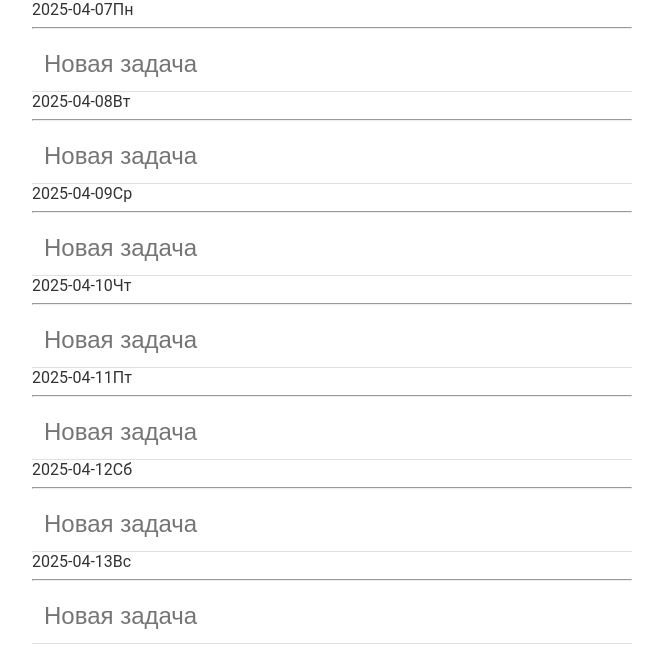
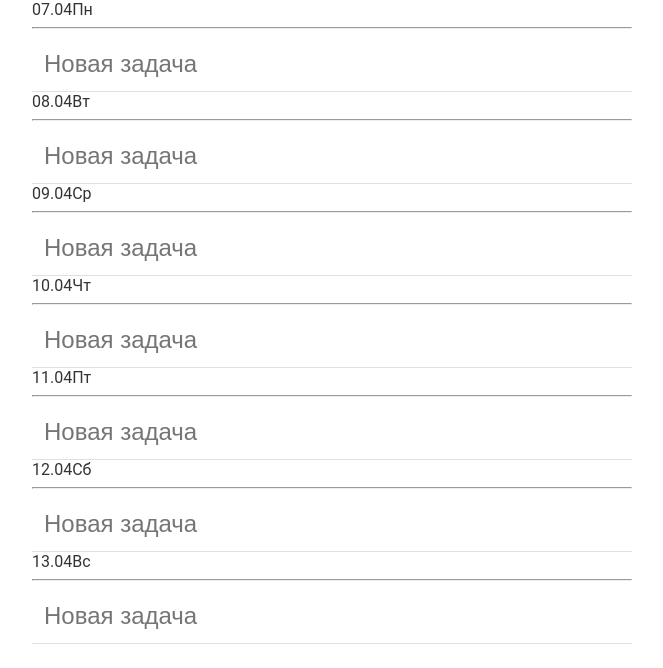
Before and after one commit to minusTwentyOneDegrees/Tweek.so-clone, a React (Create React App) app in the folder Frontend/: page / in a window 1280 px wide. Shown: the top 668 px of the page, without its empty margins (308-971 px from the left). Built offline with nearby package versions, Linux system fonts and the light colour scheme.

Commit message:
Функции форматирования дат

```diff
--- a/Frontend/src/pages/Dashboard.tsx
+++ b/Frontend/src/pages/Dashboard.tsx
@@ -30,6 +30,27 @@ const getDayName = (dateStr: string) => {
 	return days[date.getDay()]
 }
 
+const formatDateForHeader = (dateStr: string) => {
+	const date = new Date(dateStr)
+	const day = String(date.getDate()).padStart(2, '0')
+	const month = String(date.getMonth() + 1).padStart(2, '0')
+	return `${day}.${month}`
+}
+
+const formatDateForModal = (dateStr: string) => {
+	const date = new Date(dateStr)
+	const options: Intl.DateTimeFormatOptions = {
+		weekday: 'short',
+		day: 'numeric',
+		month: 'short',
+		year: 'numeric',
+	}
+	const formatted = date.toLocaleDateString('ru-RU', options)
+	return (
+		formatted.charAt(0).toUpperCase() + formatted.slice(1).replace(/\.$/, '')
+	)
+}
+
 const Dashboard = () => {
 	const [tasks, setTasks] = useState<Task[]>([])
 	const [newTaskPerDate, setNewTaskPerDate] = useState<Record<string, string>>(
@@ -50,7 +71,7 @@ const Dashboard = () => {
 				...tasks,
 				{ id: Date.now(), text: newTaskText, completed: false, date },
 			]
-			console.log(updatedTasks) // Данные по списку добавленных задач
+			console.log(updatedTasks)
 			setTasks(updatedTasks)
 			setNewTaskPerDate(prev => ({ ...prev, [date]: '' }))
 		}
@@ -75,23 +96,18 @@ const Dashboard = () => {
 	const handleDrop = (targetDate: string) => {
 		if (!draggedTask) return
 
-		// Перемещаем задачу между днями
 		if (draggedTask.date !== targetDate) {
-			// Удаляем задачу из старого дня
 			const updatedTasks = tasks.filter(t => t.id !== draggedTask.id)
-			// Добавляем задачу в новый день
 			const updatedDraggedTask = { ...draggedTask, date: targetDate }
 			updatedTasks.push(updatedDraggedTask)
-
 			setTasks(updatedTasks)
-			console.log(updatedTasks) // Данные по перемещённой задаче + списку
+			console.log(updatedTasks)
 		} else {
-			// Перемещаем задачу внутри одного дня
 			const updatedTasks = tasks.filter(t => t.id !== draggedTask.id)
 			const targetIndex = tasks.indexOf(draggedOverTask!)
 			updatedTasks.splice(targetIndex, 0, draggedTask)
 			setTasks(updatedTasks)
-			console.log(updatedTasks) // Данные по перемещённой задаче + списку
+			console.log(updatedTasks)
 		}
 
 		setDraggedTask(null)
@@ -104,7 +120,7 @@ const Dashboard = () => {
 				task.id === id ? { ...task, completed: !task.completed } : task
 			)
 		)
-		console.log('Completed Task With ID: ' + id) //ID той задачи, которая была "Выполнена" вне модального ока
+		console.log('Completed Task With ID: ' + id)
 	}
 
 	const handleTaskClick = (task: Task) => setActiveModalTask({ ...task })
@@ -112,14 +128,14 @@ const Dashboard = () => {
 	const closeModal = () => setActiveModalTask(null)
 
 	const deleteTask = (id: number) => {
-		console.log('Deleted Task With ID: ' + id) // Данные по удалённой задачке
+		console.log('Deleted Task With ID: ' + id)
 		setTasks(prev => prev.filter(task => task.id !== id))
 		closeModal()
 	}
 
 	const updateTask = (key: keyof Task, value: string) => {
 		if (!activeModalTask) return
-		console.log(`Task ID: ${activeModalTask.id}, Updating ${key} to:`, value) // Данные по изменениями заметок
+		console.log(`Task ID: ${activeModalTask.id}, Updating ${key} to:`, value)
 		setActiveModalTask(prev => (prev ? { ...prev, [key]: value } : null))
 	}
 
@@ -133,7 +149,7 @@ const Dashboard = () => {
 			prev.map(task => (task.id === updatedTask.id ? updatedTask : task))
 		)
 		setActiveModalTask(updatedTask)
-		console.log(updatedTask) // Данные той задачи, которая была "выполнена" через модальное окно
+		console.log(updatedTask)
 	}
 
 	useEffect(() => {
@@ -155,13 +171,13 @@ const Dashboard = () => {
 					onDragOver={e => e.preventDefault()}
 				>
 					<div className='day-header'>
-						<span className='date'>{date}</span>
+						<span className='date'>{formatDateForHeader(date)}</span>
 						<span className='day'>{getDayName(date)}</span>
 					</div>
 					<hr className='day-separator' />
 					{tasks
 						.filter(task => task.date === date)
-						.map((task, index) => (
+						.map(task => (
 							<div
 								className={`task-item ${
 									draggedTask?.id === task.id ? 'dragging' : ''
@@ -203,9 +219,7 @@ const Dashboard = () => {
 						<div className='checkbox' />
 						<input
 							ref={el => {
-								if (el) {
-									inputRefs.current[date] = el
-								}
+								if (el) inputRefs.current[date] = el
 							}}
 							type='text'
 							className='task-input'
@@ -225,7 +239,7 @@ const Dashboard = () => {
 				<div className='modal-overlay' onClick={closeModal}>
 					<div className='modal' onClick={e => e.stopPropagation()}>
 						<div className='modal-header'>
-							<p>{activeModalTask.date}</p>
+							<p>{formatDateForModal(activeModalTask.date)}</p>
 							<div
 								className='delete-icon'
 								onClick={() => deleteTask(activeModalTask.id)}
```
